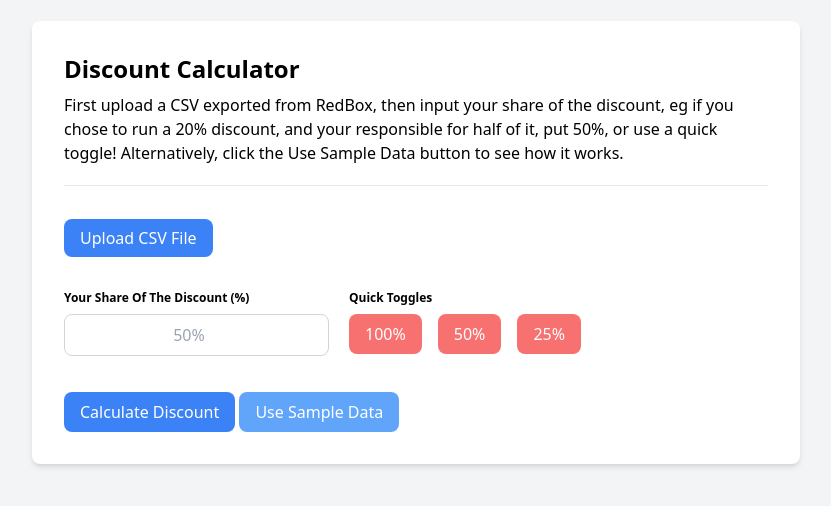
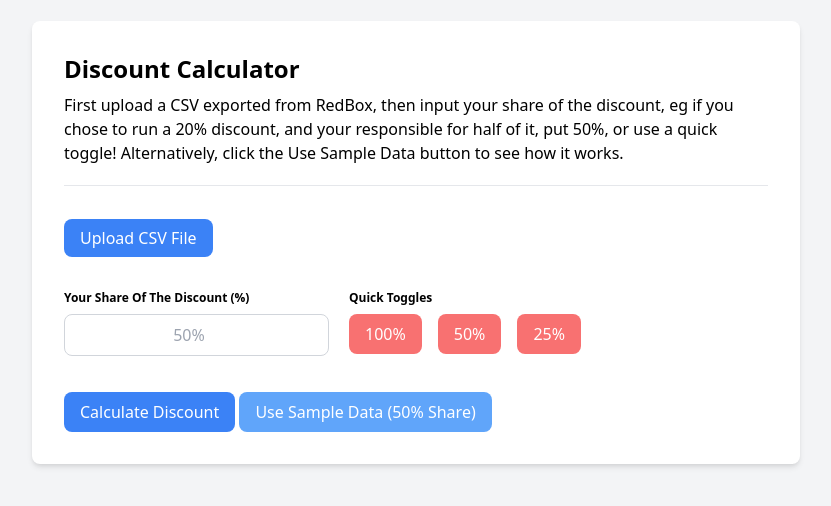
Before and after one commit to kieron/food-discount-calculator, a plain HTML site: page index.html in a window 1280 px wide. Shown: the part 158-664 px from the top of the page, without its empty margins (224-1055 px from the left). Drawn offline with nearby package versions, Linux system fonts and the light colour scheme.

Commit message:
Update "Use Sample Data" button text

```diff
--- a/index.html
+++ b/index.html
@@ -84,7 +84,7 @@
             @click="loadSampleData"
             class="bg-blue-400 text-white px-4 py-2 rounded-lg cursor-pointer hover:bg-blue-500 transition duration-300 ease-in-out"
           >
-            Use Sample Data
+            Use Sample Data (50% Share)
           </button>
         </div>
 
```
